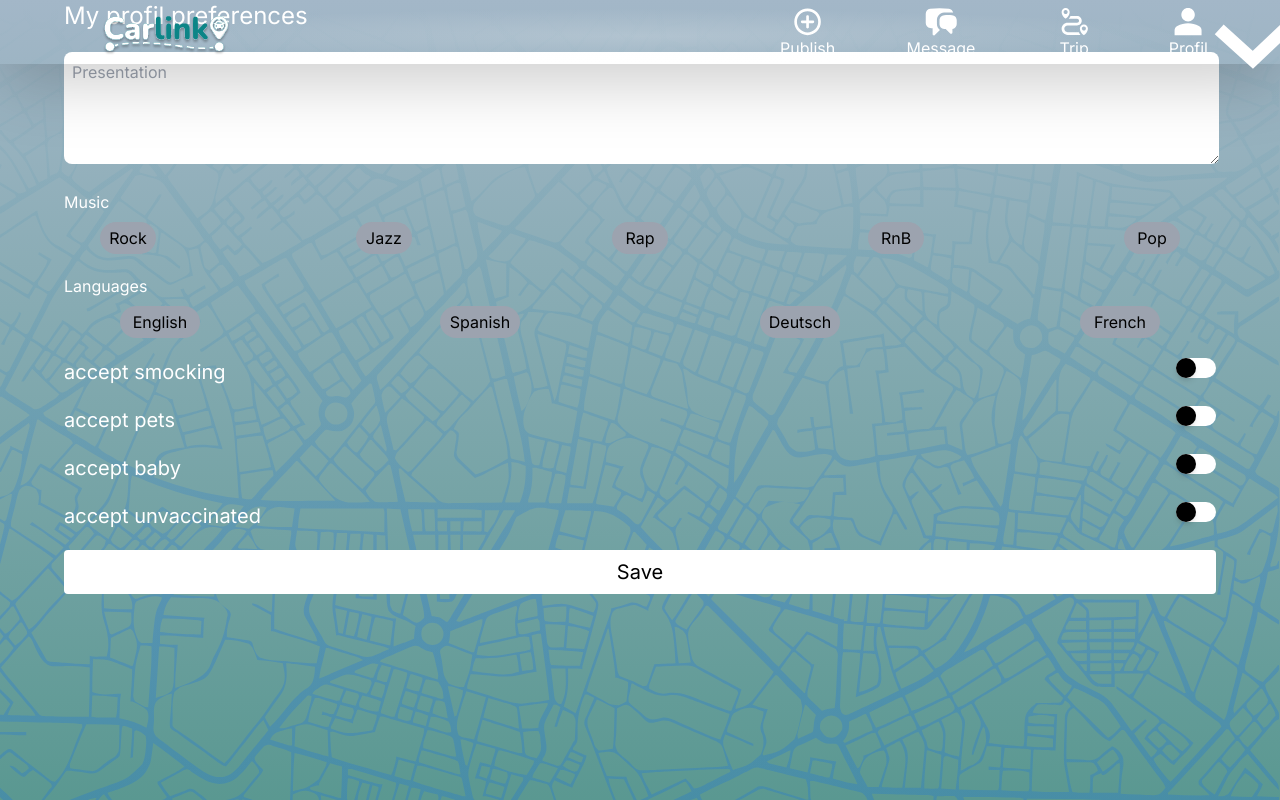
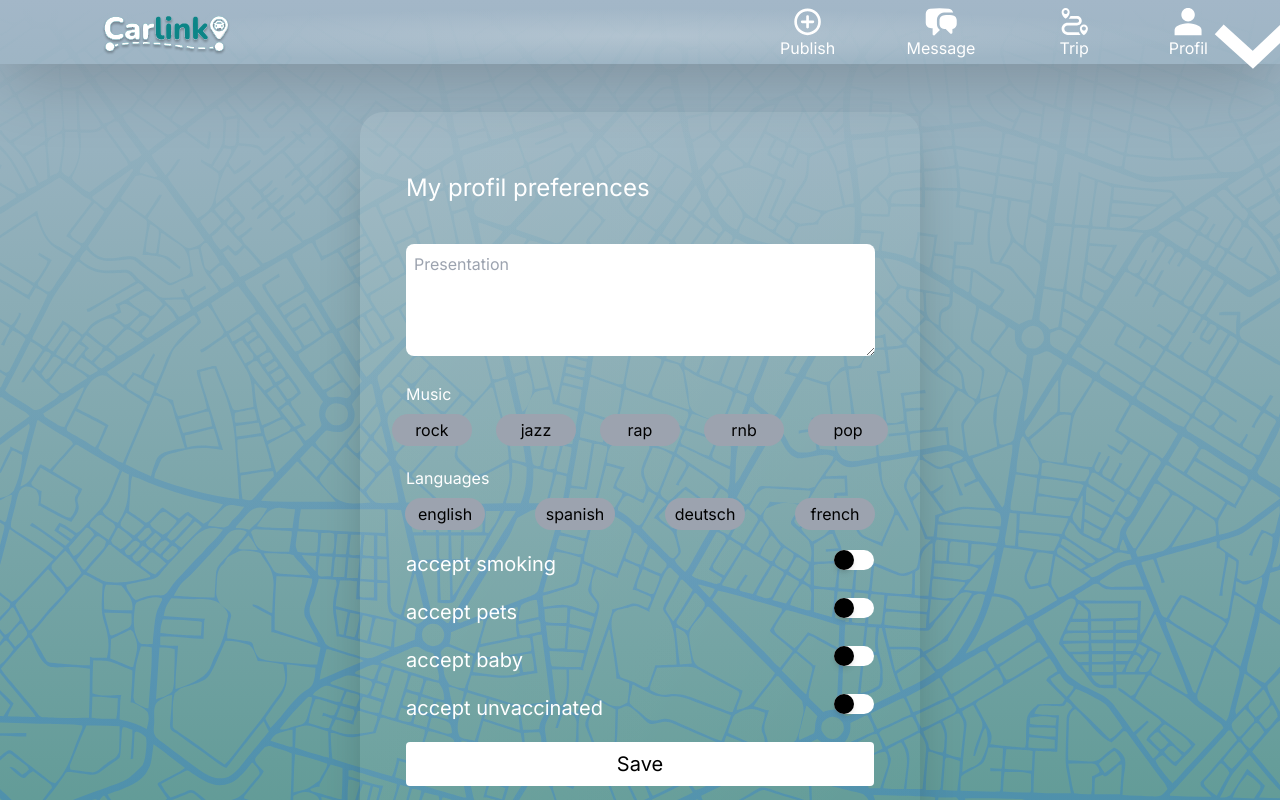
Before and after one commit to WildCodeSchool/2023-09-orleans-cda-projet2-groupe-b, a React (Vite) app in the folder packages/frontend/web/: page /my-preferences in a window 1280 px wide. Built offline with nearby package versions, Linux system fonts and the light colour scheme; no server answers.

Commit message:
frontend profile page

```diff
--- a/packages/frontend/web/src/components/Modal.tsx
+++ b/packages/frontend/web/src/components/Modal.tsx
@@ -16,8 +16,8 @@ export const Modal = ({ openModal, onClose, children }: ModalProps) => {
     `}
     >
       <div
-        onClick={(event) => {
-          event.stopPropagation();
+        onClick={() => {
+          openModal;
         }}
         className={`
         rounded-xl bg-[#A0B6C5] p-6 shadow transition-all sm:w-[50%] lg:w-[35%]
--- a/packages/frontend/web/src/components/Navbar.tsx
+++ b/packages/frontend/web/src/components/Navbar.tsx
@@ -1,11 +1,10 @@
 import { useState } from 'react';
 import { Link } from 'react-router-dom';
-
-import type { ModalState } from '@app/types/src/modal';
 
 import MyInfo from '@/pages/MyInfo';
 import MyOpinions from '@/pages/MyOpinions';
 import MyPreferences from '@/pages/MyPreferences';
+import type { ModalState } from '@/types/modal';
 
 import { Modal } from './Modal';
 
--- a/packages/frontend/web/src/pages/MyInfo.tsx
+++ b/packages/frontend/web/src/pages/MyInfo.tsx
@@ -10,9 +10,12 @@ export default function MyInfo() {
           className='my-5 ms-[5%] h-5 rotate-180'
         />
       </Link>
-      <h1 className='text-bold ms-[5%] text-2xl'>{'My informations'}</h1>
+      <div className='mx-auto w-[85%] from-[#FFFFFF]/10 to-[#FFFFFF]/0 md:mt-28 md:h-[50rem] md:w-[60%] md:rounded-[1.5rem] md:bg-gradient-to-br md:p-5 md:shadow-2xl lg:ms-auto lg:w-[35rem] lg:py-5'>
+        <h1 className='text-bold ms-[5%] text-2xl sm:mt-20 md:mt-10'>
+          {'My informations'}
+        </h1>
         <img
-        src='/images/placeholder.jpg'
+          src='/images/user-placeholder.jpg'
           alt='image-profil'
           className='ms-[10%] mt-5 h-24 rounded-full'
         />
@@ -43,6 +46,7 @@ export default function MyInfo() {
         <button className='mx-5 mt-3 w-[90%] rounded bg-white p-2 text-xl text-black'>
           {'Save'}
         </button>
+      </div>
     </>
   );
 }
--- a/packages/frontend/web/src/pages/MyOpinions.tsx
+++ b/packages/frontend/web/src/pages/MyOpinions.tsx
@@ -10,7 +10,10 @@ export default function MyOpinions() {
           className='my-5 ms-[5%] h-5 rotate-180'
         />
       </Link>
-      <h1 className='text-bold ms-[5%] text-2xl'>{'My opinions'}</h1>
+      <div className='mx-auto w-[85%] from-[#FFFFFF]/10 to-[#FFFFFF]/0 md:mt-28 md:h-[50rem] md:w-[60%] md:rounded-[1.5rem] md:bg-gradient-to-br md:p-5 md:shadow-2xl lg:ms-auto lg:w-[35rem] lg:py-5'>
+        <h1 className='text-bold ms-[5%] text-2xl sm:mt-20 md:mt-10'>
+          {'My opinions'}
+        </h1>
         <div className='bg-primary mx-auto my-5 h-44 w-44 rounded-full'>
           <p className='p-5 text-center text-2xl'>{'4/5'}</p>
           <div className='flex justify-center'>
@@ -25,7 +28,7 @@ export default function MyOpinions() {
         <div className='mx-auto w-[90%] rounded-lg bg-white p-2'>
           <div className='flex '>
             <img
-            src='/images/placeholder.jpg'
+              src='/images/user-placeholder.jpg'
               alt='image-profil'
               className='m-2 h-10 rounded-full'
             />
@@ -42,6 +45,7 @@ export default function MyOpinions() {
             </div>
           </div>
         </div>
+      </div>
     </>
   );
 }
--- a/packages/frontend/web/src/pages/MyPreferences.tsx
+++ b/packages/frontend/web/src/pages/MyPreferences.tsx
@@ -3,11 +3,56 @@ import { Link } from 'react-router-dom';
 
 import type {
   LanguagesButtonStates,
-  MusiqueButtonStates,
-} from '@app/types/src/profile';
+  MusicsButtonStates,
+} from '@/types/my-preferences';
+
+const renderLanguagesButtons = (
+  buttonStates: Record<string, boolean>,
+  handleClickFunction: (buttonId: keyof LanguagesButtonStates) => void,
+  buttonText: (keyof LanguagesButtonStates)[],
+) => {
+  return buttonText.map((buttonId, index) => (
+    <button
+      key={index}
+      onClick={() => {
+        handleClickFunction(buttonId);
+      }}
+      className={`h-8 w-20 rounded-full ${
+        buttonStates[buttonId]
+          ? 'text-primary bg-white'
+          : 'bg-gray-400 text-black'
+      }`}
+    >
+      {buttonId}
+    </button>
+  ));
+};
+
+const renderMusicsButtons = (
+  buttonStates: Record<string, boolean>,
+  handleClickFunction: (buttonId: keyof MusicsButtonStates) => void,
+  buttonText: (keyof MusicsButtonStates)[],
+) => {
+  return buttonText.map((buttonId, index) => (
+    <button
+      key={index}
+      onClick={() => {
+        handleClickFunction(buttonId);
+      }}
+      className={`h-8 w-20 rounded-full ${
+        buttonStates[buttonId]
+          ? 'text-primary bg-white'
+          : 'bg-gray-400 text-black'
+      }`}
+    >
+      {buttonId}
+    </button>
+  ));
+};
 
 export default function MyPreferences() {
-  const [musiqueButtonStates, setMusiqueButtonStates] = useState({
+  const [musicsButtonStates, setMusicsButtonStates] =
+    useState<MusicsButtonStates>({
       rock: false,
       jazz: false,
       rap: false,
@@ -15,15 +60,16 @@ export default function MyPreferences() {
       pop: false,
     });
 
-  const [languagesButtonStates, setLanguagesButtonStates] = useState({
+  const [languagesButtonStates, setLanguagesButtonStates] =
+    useState<LanguagesButtonStates>({
       english: false,
       spanish: false,
       deutsch: false,
       french: false,
     });
 
-  const handleClick = (buttonId: keyof MusiqueButtonStates) => {
-    setMusiqueButtonStates((prevStates) => ({
+  const handleMusicClick = (buttonId: keyof MusicsButtonStates) => {
+    setMusicsButtonStates((prevStates) => ({
       ...prevStates,
       [buttonId]: !prevStates[buttonId],
     }));
@@ -45,8 +91,11 @@ export default function MyPreferences() {
           className='my-5 ms-[5%] h-5 rotate-180'
         />
       </Link>
-      <h1 className='text-bold ms-[5%] text-2xl'>{'My profil preferences'}</h1>
-      <div className=' ms-[5%] mt-5'>
+      <div className='mx-auto w-[85%] from-[#FFFFFF]/10 to-[#FFFFFF]/0 md:mt-28 md:h-[50rem] md:w-[60%] md:rounded-[1.5rem] md:bg-gradient-to-br md:p-5 md:shadow-2xl lg:ms-auto lg:w-[35rem] lg:py-5'>
+        <h1 className='text-bold ms-[5%] text-2xl sm:mt-20 md:mt-10'>
+          {'My profil preferences'}
+        </h1>
+        <div className=' ms-[5%] mt-10'>
           <textarea
             placeholder='Presentation'
             className=' h-28 w-[95%] rounded-lg p-2 text-black'
@@ -54,120 +103,24 @@ export default function MyPreferences() {
         </div>
         <p className='ms-[5%] mt-5'>{'Music'}</p>
         <div className='mt-2 flex justify-around'>
-        <button
-          onClick={() => {
-            handleClick('rock');
-          }}
-          className={`h-8 w-14 rounded-full ${
-            musiqueButtonStates['rock']
-              ? 'text-primary bg-white'
-              : 'bg-gray-400 text-black'
-          }`}
-        >
-          {'Rock'}
-        </button>
-        <button
-          onClick={() => {
-            handleClick('jazz');
-          }}
-          className={`h-8 w-14 rounded-full ${
-            musiqueButtonStates['jazz']
-              ? 'text-primary bg-white'
-              : 'bg-gray-400 text-black'
-          }`}
-        >
-          {'Jazz'}
-        </button>
-        <button
-          onClick={() => {
-            handleClick('rap');
-          }}
-          className={`h-8 w-14 rounded-full ${
-            musiqueButtonStates['rap']
-              ? 'text-primary bg-white'
-              : 'bg-gray-400 text-black'
-          }`}
-        >
-          {'Rap'}
-        </button>
-        <button
-          onClick={() => {
-            handleClick('rnb');
-          }}
-          className={`h-8 w-14 rounded-full ${
-            musiqueButtonStates['rnb']
-              ? 'text-primary bg-white'
-              : 'bg-gray-400 text-black'
-          }`}
-        >
-          {'RnB'}
-        </button>
-        <button
-          onClick={() => {
-            handleClick('pop');
-          }}
-          className={`h-8 w-14 rounded-full ${
-            musiqueButtonStates['pop']
-              ? 'text-primary bg-white'
-              : 'bg-gray-400 text-black'
-          }`}
-        >
-          {'Pop'}
-        </button>
+          {renderMusicsButtons(
+            musicsButtonStates,
+            handleMusicClick,
+            Object.keys(musicsButtonStates) as (keyof MusicsButtonStates)[],
+          )}
         </div>
         <p className='ms-[5%] mt-5'>{'Languages'}</p>
         <div className='mt-2 flex justify-around'>
-        <button
-          onClick={() => {
-            handleLanguageClick('english');
-          }}
-          className={`h-8 w-20 rounded-full ${
-            languagesButtonStates['english']
-              ? 'text-primary bg-white'
-              : 'bg-gray-400 text-black'
-          }`}
-        >
-          {'English'}
-        </button>
-        <button
-          onClick={() => {
-            handleLanguageClick('spanish');
-          }}
-          className={`h-8 w-20 rounded-full ${
-            languagesButtonStates['spanish']
-              ? 'text-primary bg-white'
-              : 'bg-gray-400 text-black'
-          }`}
-        >
-          {'Spanish'}
-        </button>
-        <button
-          onClick={() => {
-            handleLanguageClick('deutsch');
-          }}
-          className={`h-8 w-20 rounded-full ${
-            languagesButtonStates['deutsch']
-              ? 'text-primary bg-white'
-              : 'bg-gray-400 text-black'
-          }`}
-        >
-          {'Deutsch'}
-        </button>
-        <button
-          onClick={() => {
-            handleLanguageClick('french');
-          }}
-          className={`h-8 w-20 rounded-full ${
-            languagesButtonStates['french']
-              ? 'text-primary bg-white'
-              : 'bg-gray-400 text-black'
-          }`}
-        >
-          {'French'}
-        </button>
+          {renderLanguagesButtons(
+            languagesButtonStates,
+            handleLanguageClick,
+            Object.keys(
+              languagesButtonStates,
+            ) as (keyof LanguagesButtonStates)[],
+          )}
         </div>
         <div className='mt-5 flex justify-between'>
-        <p className='ms-[5%] text-xl'>{'accept smocking'}</p>
+          <p className='ms-[5%] text-xl'>{'accept smoking'}</p>
           <input
             type='checkbox'
             className='peer absolute left-1/2 h-5 w-full -translate-x-1/2 appearance-none rounded-md'
@@ -201,6 +154,7 @@ export default function MyPreferences() {
         <button className='ms-[5%] mt-5 w-[90%] rounded bg-white p-2 text-xl text-black'>
           {'Save'}
         </button>
+      </div>
     </>
   );
 }
--- a/packages/frontend/web/src/pages/Profil.tsx
+++ b/packages/frontend/web/src/pages/Profile.tsx
@@ -1,12 +1,12 @@
 import { Link } from 'react-router-dom';
 
-export default function Profil() {
+export default function Profile() {
   return (
-    <>
+    <div className='mx-auto w-[85%] from-[#FFFFFF]/10 to-[#FFFFFF]/0 md:mt-28 md:h-[50rem] md:w-[40%] md:rounded-[1.5rem] md:bg-gradient-to-br md:p-5 md:shadow-2xl lg:ms-auto lg:w-[35rem] lg:py-5'>
       <img
-        src='/images/placeholder.jpg'
+        src='/images/user-placeholder.jpg'
         alt='image-profil'
-        className='mx-auto mt-7 h-40 rounded-full'
+        className='mx-auto mt-7 h-40 rounded-full sm:mt-20'
       />
       <div className='my-7 flex flex-col text-center'>
         <p className='mt-2'>{'Firstname Lastname'}</p>
@@ -51,6 +51,6 @@ export default function Profil() {
           <img src='/icons/right-arrow.svg' className='me-[5%]' />
         </div>
       </Link>
-    </>
+    </div>
   );
 }
--- a/packages/frontend/web/src/router.tsx
+++ b/packages/frontend/web/src/router.tsx
@@ -6,7 +6,7 @@ import Login from './pages/Login';
 import MyInfo from './pages/MyInfo';
 import MyOpinions from './pages/MyOpinions';
 import MyPreferences from './pages/MyPreferences';
-import Profil from './pages/Profil';
+import Profile from './pages/Profile';
 import Register from './pages/Register';
 
 const router = createBrowserRouter([
@@ -18,8 +18,8 @@ const router = createBrowserRouter([
         element: <Home />,
       },
       {
-        path: '/profil',
-        element: <Profil />,
+        path: '/profile',
+        element: <Profile />,
       },
       {
         path: '/my-informations',
--- /dev/null
+++ b/packages/frontend/web/src/types/modal.ts
@@ -0,0 +1,5 @@
+export type ModalState = {
+  myInfo: boolean;
+  myOpinions: boolean;
+  myPreferences: boolean;
+};
--- /dev/null
+++ b/packages/frontend/web/src/types/my-preferences.ts
@@ -0,0 +1,14 @@
+export type MusicsButtonStates = {
+  rock: boolean;
+  jazz: boolean;
+  rap: boolean;
+  rnb: boolean;
+  pop: boolean;
+};
+
+export type LanguagesButtonStates = {
+  english: boolean;
+  spanish: boolean;
+  deutsch: boolean;
+  french: boolean;
+};
```
Also changed, not shown: packages/frontend/web/public/images/user-placeholder.jpg (renamed from packages/frontend/web/public/images/placeholder.jpg). Lines whose indentation alone changed are shown as unchanged.
